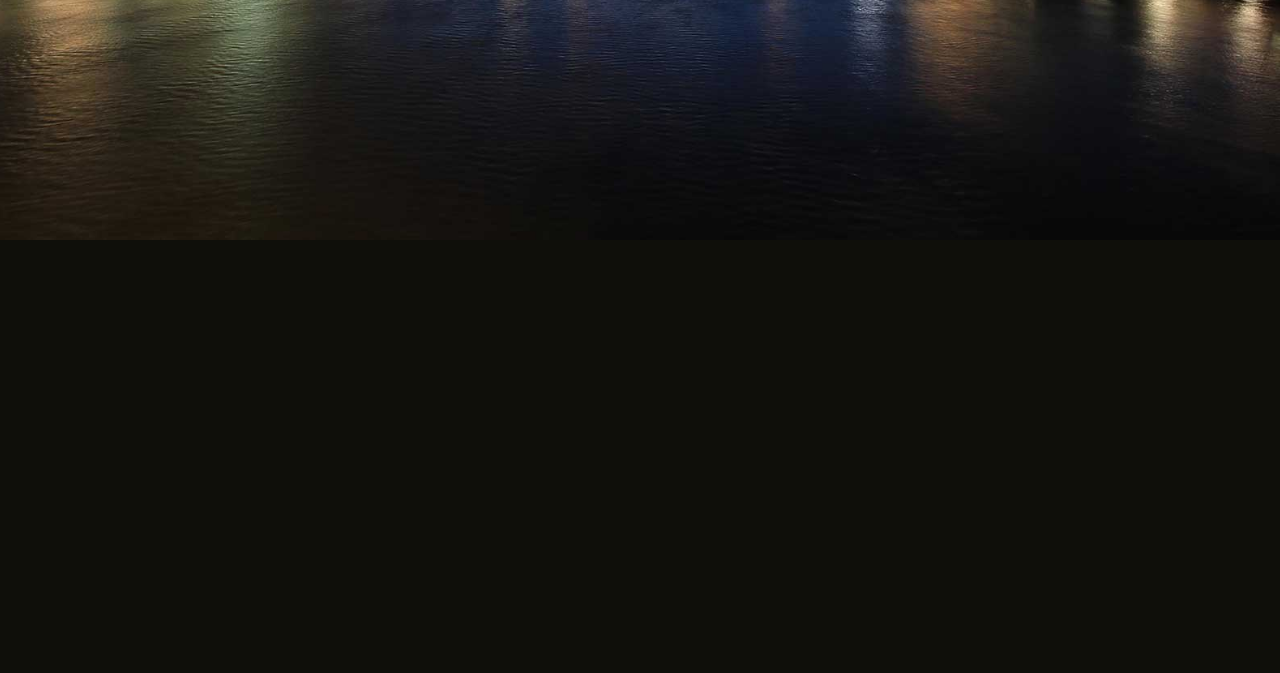
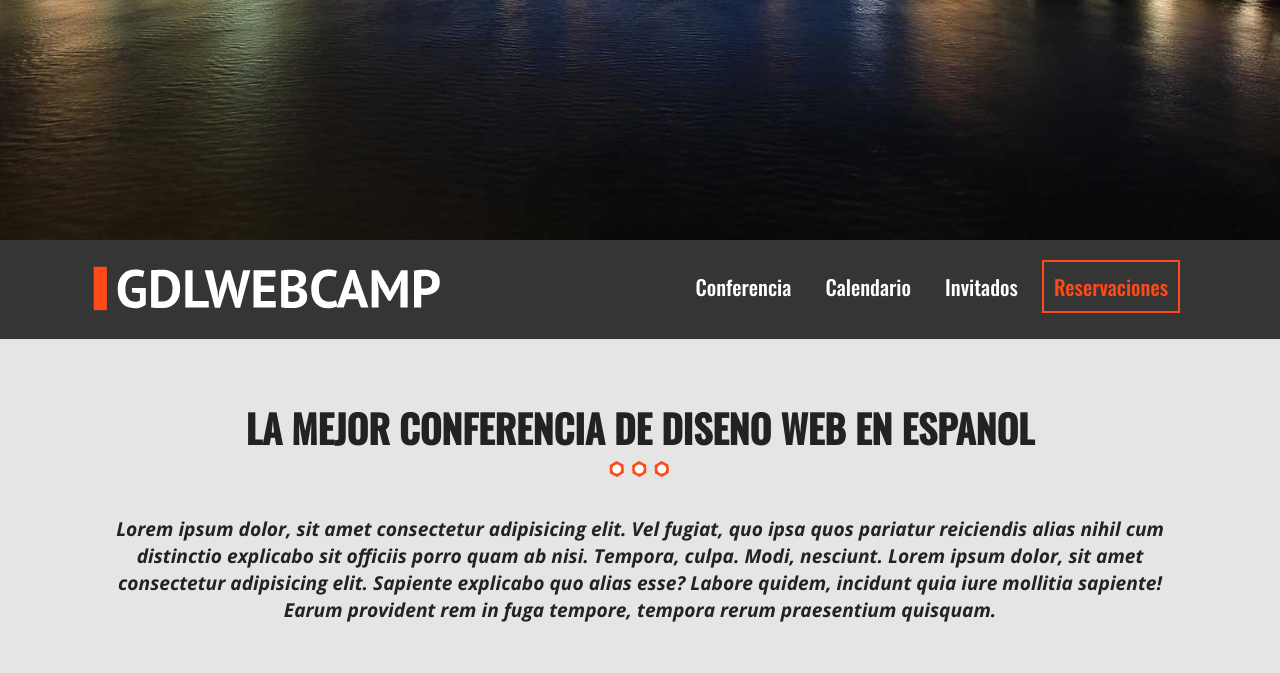
Before and after one commit to oscarcarvajal/Conferencia-proyecto, a PHP site: page / in a window 1280 px wide. Shown: the part 560-1233 px from the top of the page. Before the commit the page ends 800 px from the top, so only its background shows below. Run offline with PHP 8.4, Linux system fonts and the light colour scheme.

Commit message:
Se agrego la barra de navegacion

```diff
--- a/css/main.css
+++ b/css/main.css
@@ -120,12 +120,60 @@ html {
 }
 
 body {
-    background-color: #999;
+    background-color: rgb(231, 228, 228);
     font-family: 'Open Sans', sans-serif;
+}
+
+
+/**Globales**/
+
+.contenedor {
+    width: 98%;
+    margin: 0 auto;
+}
+
+@media (min-width: 480px) {
+    .contenedor {
+        width: 95%;
+    }
+}
+
+@media (min-width: 768px) {
+    .contenedor {
+        width: 90%;
+    }
+}
+
+@media (min-width: 992px) {
+    .contenedor {
+        width: 90%;
+        max-width: 1100px;
+    }
+}
+
+.seccion {
+    padding: 30px 0;
+}
+
+.seccion p {
+    font-size: 1.2em;
+    text-align: center;
 }
 
 h2 {
     font-family: 'Oswald', sans-serif;
+    font-size: 2.4em;
+    text-transform: uppercase;
+    text-align: center;
+}
+
+h2::after {
+    content: '';
+    margin: 0 auto;
+    background-image: url(../img/separador.png);
+    height: 30px;
+    width: 100px;
+    display: block;
 }
 
 
@@ -216,6 +264,107 @@ h1 {
         margin: 0;
         line-height: 1;
     }
+}
+
+
+/**Barra**/
+
+div.barra {
+    background-color: #353535;
+    padding: 20px 0;
+}
+
+div.logo {
+    width: 80%;
+    float: left;
+}
+
+div.logo img {
+    width: 100%;
+}
+
+@media (min-width: 768px) {
+    div.logo {
+        width: 33%;
+    }
+}
+
+
+/**Nav principal**/
+
+nav.navegacion-principal {
+    display: none;
+}
+
+nav.navegacion-principal a {
+    font-family: 'Oswald', sans-serif;
+    color: #ffffff;
+    font-size: 1.3em;
+    text-decoration: uppercase;
+    text-decoration: none;
+    transition: all .3s ease;
+    width: 100%;
+    display: block;
+    text-align: center;
+    margin-bottom: 20px;
+}
+
+nav.navegacion-principal a:hover {
+    background-color: #fe4918;
+}
+
+nav.navegacion-principal a:last-child {
+    border: 2px solid #fe4918;
+    color: #fe4918;
+}
+
+nav.navegacion-principal a:last-child:hover {
+    color: #ffffff;
+}
+
+@media (min-width: 768px) {
+    nav.navegacion-principal {
+        width: 67%;
+        float: right;
+        text-align: right;
+        display: block;
+    }
+    nav.navegacion-principal a {
+        padding: 10px 10px;
+        display: inline-block;
+        width: auto;
+        display: inline-block;
+        text-align: center;
+        margin: 0 10px 0 0;
+    }
+}
+
+
+/**Menu movil**/
+
+div.menu-movil {
+    width: 60px;
+    display: block;
+    float: right;
+    text-align: right;
+    margin-top: 12px;
+}
+
+div.menu-movil:hover {
+    cursor: pointer;
+}
+
+@media (min-width: 768px) {
+    div.menu-movil {
+        display: none;
+    }
+}
+
+div.menu-movil span {
+    height: 8px;
+    margin-bottom: 6px;
+    background-color: white;
+    display: block;
 }
 
 
--- a/index.html
+++ b/index.html
@@ -52,6 +52,35 @@
         </div>
         <!--.hero-->
     </header>
+
+    <div class="barra">
+        <div class="contenedor clearfix">
+            <div class="logo">
+                <img src="img/logo.svg" alt="logo">
+            </div>
+            <div class="menu-movil">
+                <span></span>
+                <span></span>
+                <span></span>
+            </div>
+            <nav class="navegacion-principal clearfix">
+                <a href="#">Conferencia</a>
+                <a href="#">Calendario</a>
+                <a href="#">Invitados</a>
+                <a href="#">Reservaciones</a>
+            </nav>
+        </div>
+        <!--contenedor-->
+    </div>
+    <!--Barra-->
+
+    <section class="seccion contenedor">
+        <h2>LA mejor conferencia de diseno web en espanol</h2>
+        <p>
+            Lorem ipsum dolor, sit amet consectetur adipisicing elit. Vel fugiat, quo ipsa quos pariatur reiciendis alias nihil cum distinctio explicabo sit officiis porro quam ab nisi. Tempora, culpa. Modi, nesciunt. Lorem ipsum dolor, sit amet consectetur adipisicing
+            elit. Sapiente explicabo quo alias esse? Labore quidem, incidunt quia iure mollitia sapiente! Earum provident rem in fuga tempore, tempora rerum praesentium quisquam.
+        </p>
+    </section>
     <script src="js/vendor/modernizr-3.8.0.min.js"></script>
     <script src="https://code.jquery.com/jquery-3.4.1.min.js" integrity="sha256-CSXorXvZcTkaix6Yvo6HppcZGetbYMGWSFlBw8HfCJo=" crossorigin="anonymous"></script>
     <script>
```
